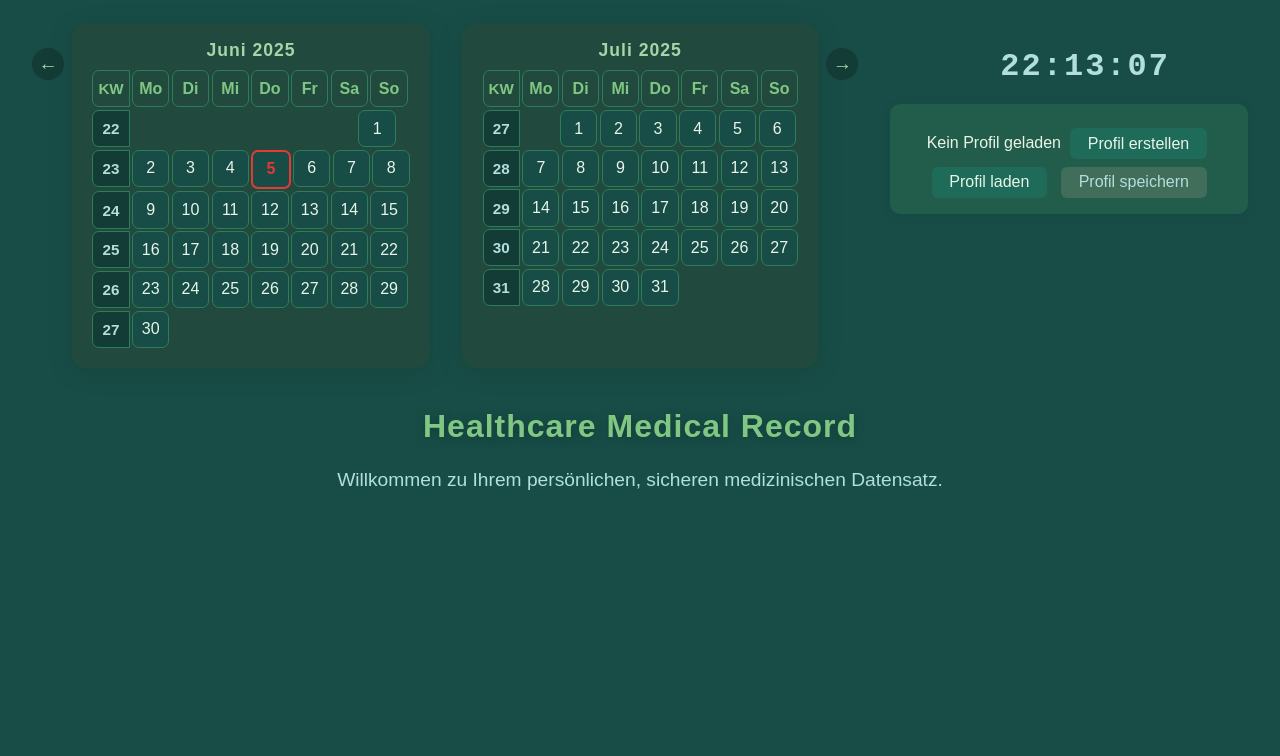
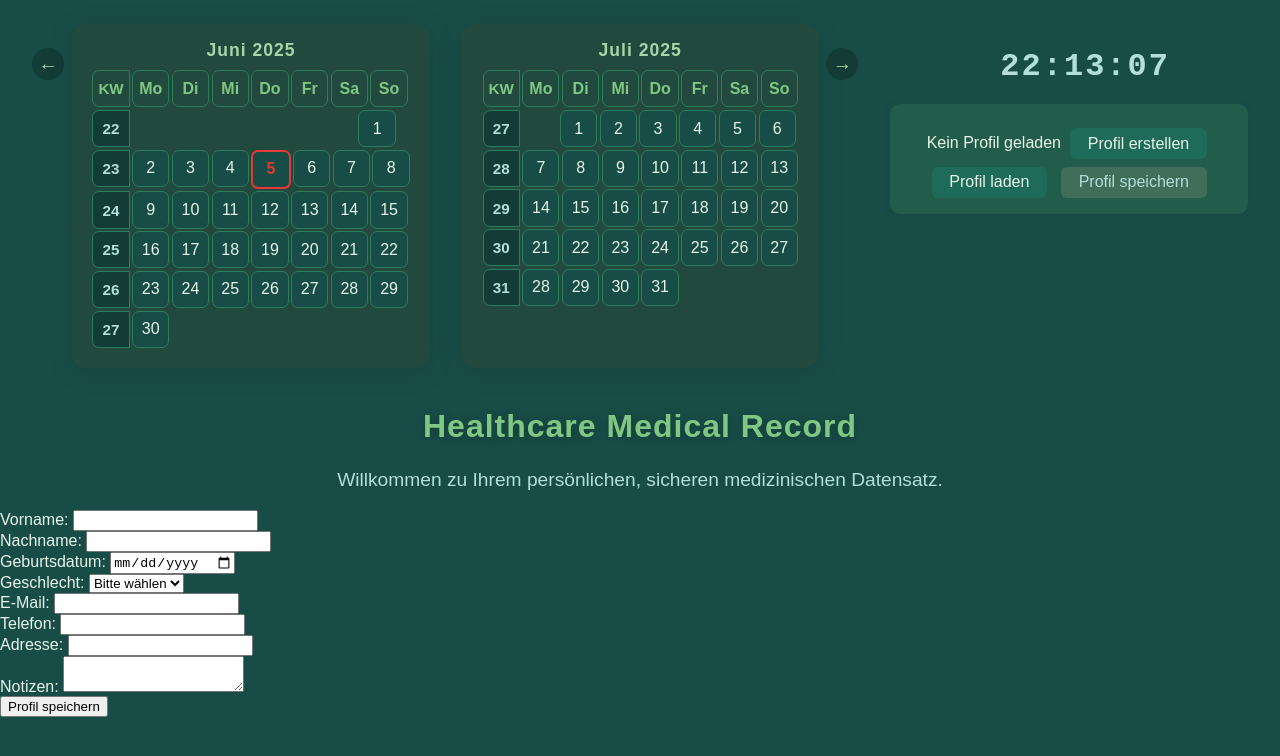
Before and after one commit to atkulin/HealthcareMedicalRecord, a plain HTML site: page index.html in a window 1280 px wide. Drawn offline with Linux system fonts and the light colour scheme.

Commit message:
Add profile form for user data input and management

```diff
--- a/index.html
+++ b/index.html
@@ -74,6 +74,25 @@
             <div id="passwordError" style="color:#e57373; margin-top:0.5rem; display:none;"></div>
         </div>
     </div>
+    <form id="profileForm">
+        <label>Vorname: <input type="text" name="vorname"></label><br>
+        <label>Nachname: <input type="text" name="nachname"></label><br>
+        <label>Geburtsdatum: <input type="date" name="geburtsdatum"></label><br>
+        <label>Geschlecht:
+            <select name="geschlecht">
+                <option value="">Bitte wählen</option>
+                <option value="männlich">Männlich</option>
+                <option value="weiblich">Weiblich</option>
+                <option value="divers">Divers</option>
+            </select>
+        </label><br>
+        <label>E-Mail: <input type="email" name="email"></label><br>
+        <label>Telefon: <input type="tel" name="telefon"></label><br>
+        <label>Adresse: <input type="text" name="adresse"></label><br>
+        <label>Notizen: <textarea name="notizen"></textarea></label><br>
+        <button type="submit">Profil speichern</button>
+    </form>
+    <!-- Am Ende der index.html, direkt vor </body> -->
     <script src="js/calendar.js"></script>
     <script src="js/main.js"></script>
 </body>
```
